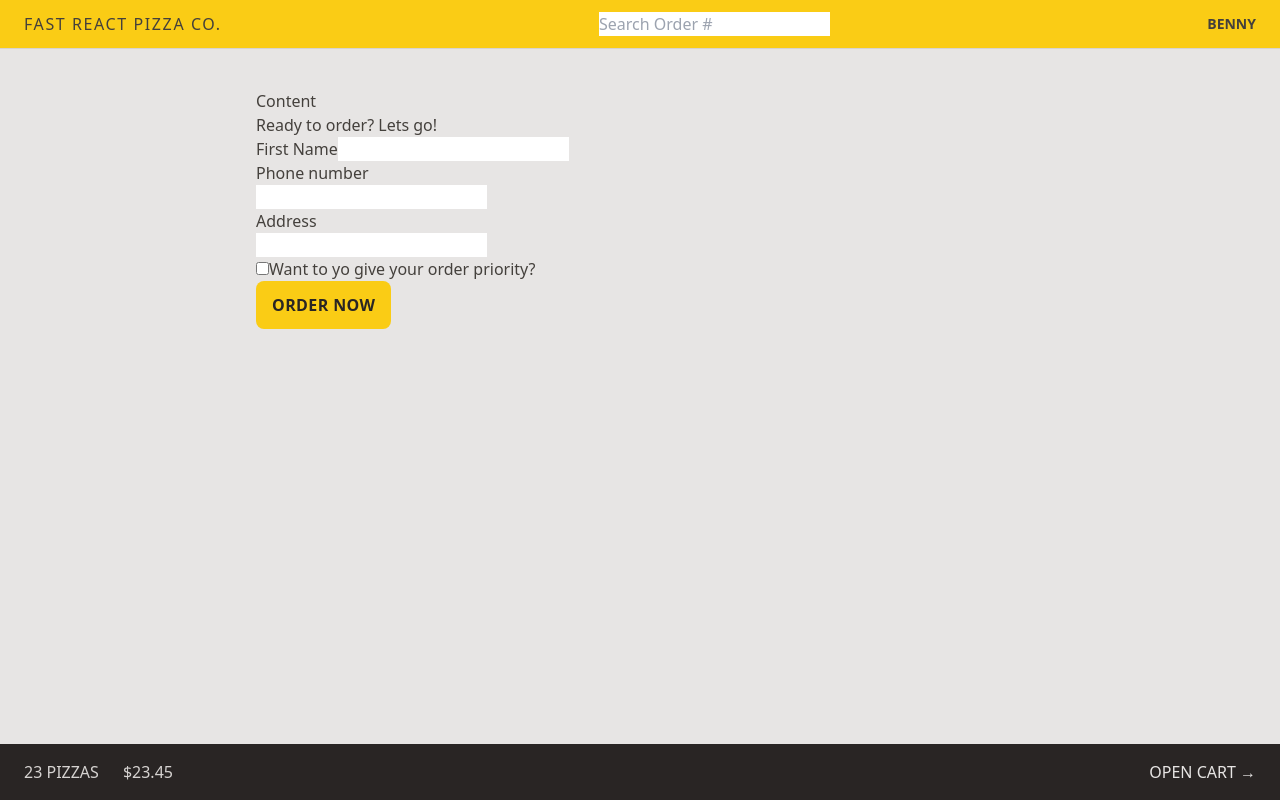
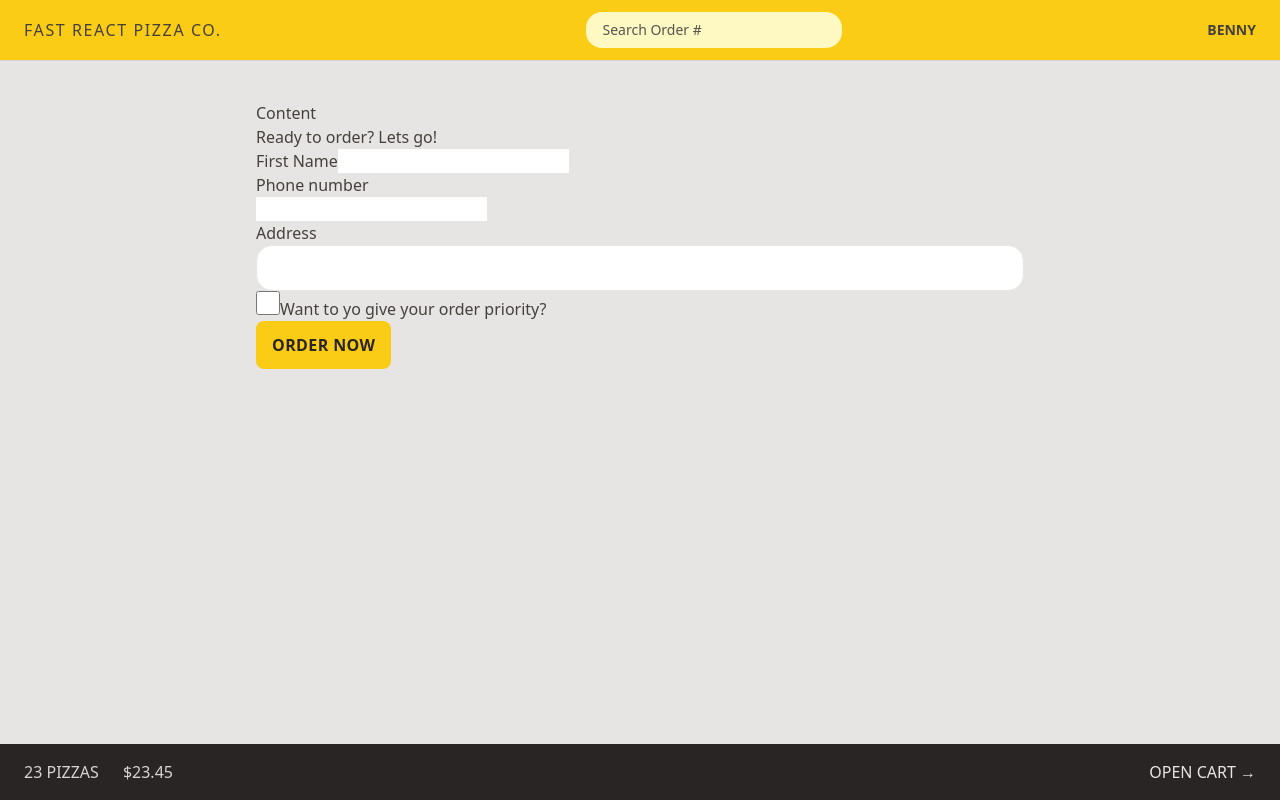
Before and after one commit to Nkusibeni23/Pizza-website, a React (Vite) app: page /order/new in a window 1280 px wide. Built offline with nearby package versions, Linux system fonts and the light colour scheme.

Commit message:
Styling form Elements

```diff
--- a/src/features/order/CreateOrder.jsx
+++ b/src/features/order/CreateOrder.jsx
@@ -62,7 +62,7 @@
         <div>
           <label>Address</label>
           <div>
-            <input type="text" name="address" required />
+            <input type="text" name="address" required className="rounded-2xl border border-stone-200 px-4 py-2 text-sm transition-all duration-300 placeholder:text-stone-500 focus:outline-none focus:ring focus:ring-yellow-400 w-full md:px-6 md:py-3" />
           </div>
         </div>
 
@@ -71,6 +71,7 @@
             type="checkbox"
             name="priority"
             id="priority"
+            className="h-6 w-6 accent-yellow-400"
             // value={withPriority}
             // onChange={(e) => setWithPriority(e.target.checked)}
           />
--- a/src/features/order/SearchOrder.jsx
+++ b/src/features/order/SearchOrder.jsx
@@ -18,6 +18,7 @@
         placeholder="Search Order #"
         value={query}
         onChange={(e) => setQuery(e.target.value)}
+        className="w-28 rounded-2xl px-4 py-2 text-sm bg-yellow-100 placeholder:text-stone-600 sm:w-64 sm:focus:w-72 transition-all duration-300 focus:outline-none focus:ring focus:ring-yellow-500 focus:ring-opacity-50 "
       />
     </form>
   );
```
